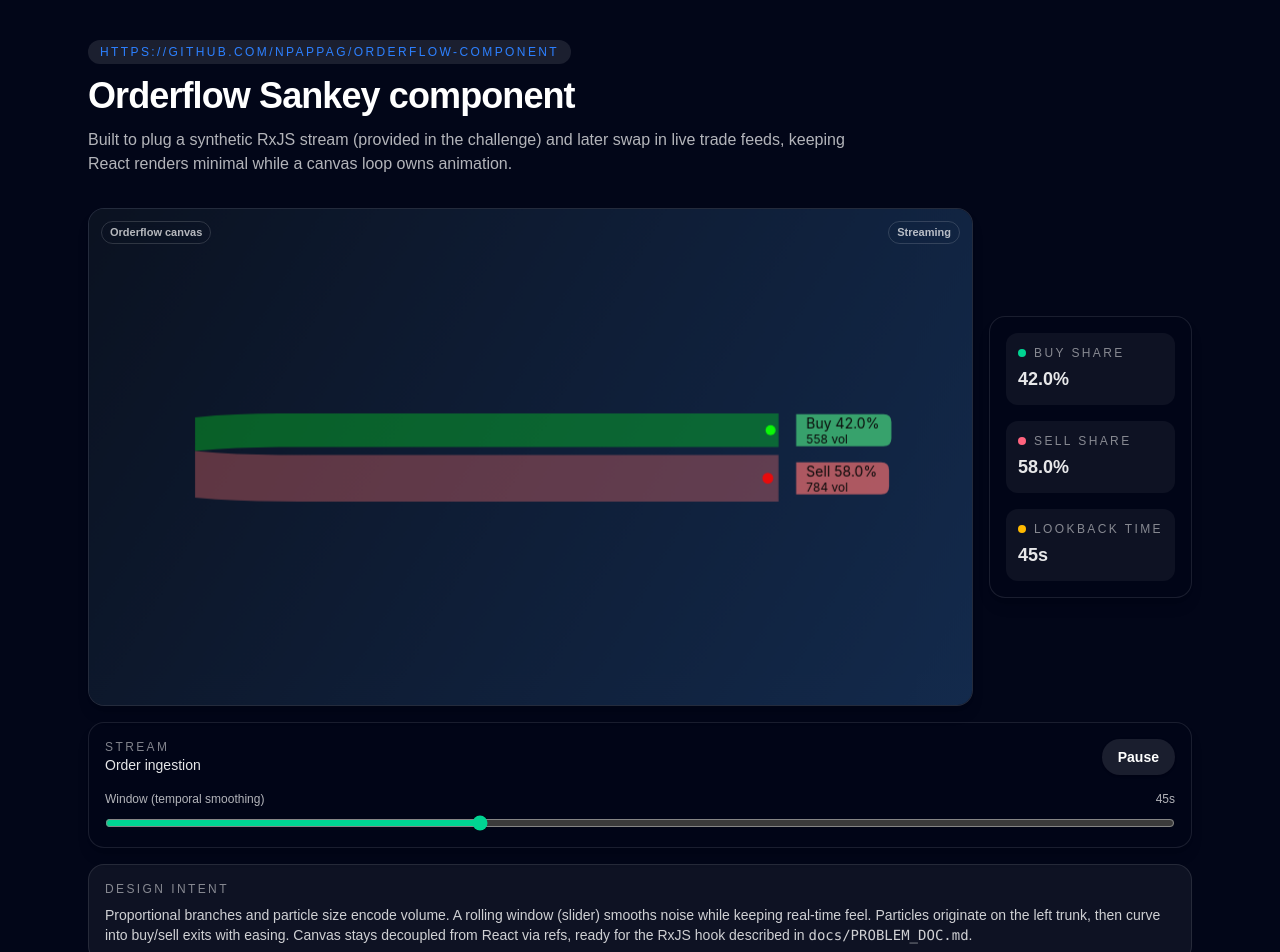
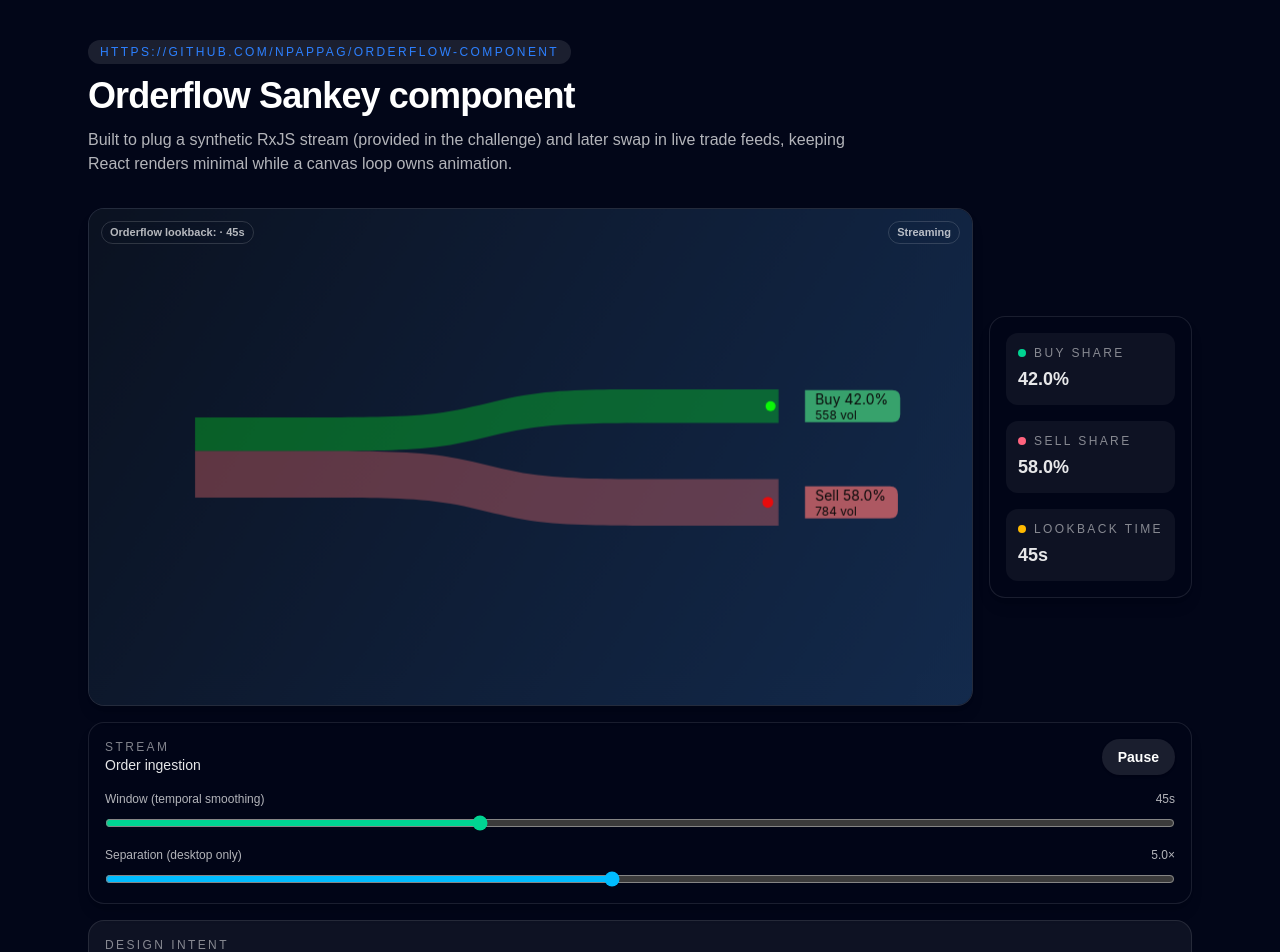
Before and after one commit to NpappaG/orderflow-component, a Next.js app: page / in a window 1280 px wide. Shown: the top 952 px of the page. Built offline with nearby package versions, Linux system fonts and the light colour scheme.

Commit message:
Use sigmoid math so the first 1/4 they appear flush, next 2/4th is separating on sigmoid, and last 1/4 is flat again

```diff
--- a/app/page.tsx
+++ b/app/page.tsx
@@ -12,6 +12,7 @@ const demoBuyShare = 0.58;
 export default function Home() {
   const [streaming, setStreaming] = useState(true);
   const [windowSeconds, setWindowSeconds] = useState(45);
+  const [separationScale, setSeparationScale] = useState(5);
   const [stats, setStats] = useState<OrderflowStats>({
     buyShare: demoBuyShare,
     sellShare: 1 - demoBuyShare,
@@ -47,9 +48,10 @@ export default function Home() {
             <div className="flex flex-col items-center gap-4 md:flex-row md:items-center">
               <div className="aspect-[16/9] w-full md:flex-1">
                 <OrderFlowCanvas
-                  label="Orderflow canvas"
+                  label="Orderflow lookback:"
                   streaming={streaming}
                   windowSeconds={windowSeconds}
+                  separationScale={separationScale}
                   onStatsChange={(next) => setStats(next)}
                 />
               </div>
@@ -65,6 +67,8 @@ export default function Home() {
                 onToggleStreaming={() => setStreaming((s) => !s)}
                 windowSeconds={windowSeconds}
                 onWindowChange={setWindowSeconds}
+                separationScale={separationScale}
+                onSeparationChange={setSeparationScale}
               />
             </div>
             <div className="rounded-2xl border border-white/10 bg-white/5 p-4 text-sm text-white/80">
--- a/components/orderflow/FlowControls.tsx
+++ b/components/orderflow/FlowControls.tsx
@@ -5,6 +5,8 @@ type FlowControlsProps = {
   onToggleStreaming: () => void;
   windowSeconds: number;
   onWindowChange: (value: number) => void;
+  separationScale?: number;
+  onSeparationChange?: (value: number) => void;
 };
 
 export function FlowControls({
@@ -12,6 +14,8 @@ export function FlowControls({
   onToggleStreaming,
   windowSeconds,
   onWindowChange,
+  separationScale,
+  onSeparationChange,
 }: FlowControlsProps) {
   return (
     <div className="flex flex-col gap-4 rounded-2xl border border-white/10 bg-slate-950/80 p-4 text-sm shadow-lg">
@@ -44,6 +48,22 @@ export function FlowControls({
           className="accent-emerald-400"
         />
       </div>
+
+      <div className="hidden flex-col gap-2 md:flex">
+        <div className="flex items-center justify-between text-xs text-white/70">
+          <span>Separation (desktop only)</span>
+          <span>{(separationScale ?? 1).toFixed(1)}×</span>
+        </div>
+        <input
+          type="range"
+          min={0.5}
+          max={10}
+          step={0.1}
+          value={separationScale ?? 1}
+          onChange={(e) => onSeparationChange?.(Number(e.target.value))}
+          className="accent-sky-400"
+        />
+      </div>
     </div>
   );
 }
--- a/components/orderflow/OrderFlowCanvas.tsx
+++ b/components/orderflow/OrderFlowCanvas.tsx
@@ -30,7 +30,7 @@ const totalFlowHeight = 80; // combined stack height (pixels) at origin
 const minBandHeight = 6;
 const maxParticles = 400;
 const emaAlpha = 0.2; // smoothing for branch thickness
-const ribbonSamples = 28;
+const ribbonSamples = 80;
 
 type FlowGeometry = {
   origin: { x: number; y: number };
@@ -40,6 +40,12 @@ type FlowGeometry = {
 };
 
 const easeOutCubic = (t: number) => 1 - Math.pow(1 - t, 3);
+const sigmoidNormalized = (t: number) => {
+  const sig = (x: number) => 1 / (1 + Math.exp(-10 * (x - 0.5)));
+  const s0 = sig(0);
+  const s1 = sig(1);
+  return (sig(t) - s0) / (s1 - s0);
+};
 
 export function OrderFlowCanvas({
   label = "Synthetic stream",
@@ -165,17 +171,19 @@ export function OrderFlowCanvas({
 
     const cssWidth = rect.width;
     const isMobile = cssWidth < 640;
-    const leftPad = cssWidth * (isMobile ? 0.16 : 0.12);
+    const leftPad = cssWidth * (isMobile ? 0.1 : 0.12);
     const rightPad = cssWidth * (isMobile ? 0.28 : 0.22); // reserve space for chips
     const originX = leftPad;
-    const endX = Math.max(originX + 100, cssWidth - rightPad);
+    const endX = Math.max(originX + 120, cssWidth - rightPad);
     const span = endX - originX;
+    const baseSeparation = Math.max(8, totalFlowHeight * 0.14); // pixels
+    const separationMax = baseSeparation * separationScale;
 
     geometryRef.current = {
       origin: { x: originX, y: rect.height * 0.5 },
       endX,
       separationX: span * 0.2, // short ramp to reach full separation
-      separationMax: totalFlowHeight * 0.1 * separationScale, // ~10% gap of total stack height
+      separationMax,
     };
   };
 
@@ -184,8 +192,15 @@ export function OrderFlowCanvas({
     if (!geom) return null;
     const { origin, endX, separationX, separationMax } = geom;
     const x = origin.x + (endX - origin.x) * t;
-    const tSep = Math.max(0, Math.min(1, (x - origin.x) / separationX));
-    const sep = Math.min(separationMax, easeOutCubic(tSep) * separationMax);
+    // Piecewise: 0-0.25 glued, 0.25-0.75 sigmoid fan-out, 0.75-1 constant separation
+    let sep = 0;
+    if (t >= 0.25 && t <= 0.75) {
+      const localT = (t - 0.25) / 0.5; // 0..1 over middle span
+      const eased = sigmoidNormalized(localT);
+      sep = eased * separationMax;
+    } else if (t > 0.75) {
+      sep = separationMax;
+    }
 
     const hBuy = Math.max(minBandHeight, totalFlowHeight * buyShare);
     const hSell = Math.max(minBandHeight, totalFlowHeight - hBuy);
@@ -251,8 +266,8 @@ export function OrderFlowCanvas({
     ctx.fill();
 
     // Overlay stats chips near ribbons
-    const midSample = calcEdgesAt(0.4, buyShare);
-    if (midSample) {
+    const tipSample = calcEdgesAt(1, buyShare);
+    if (tipSample) {
       const formatter = new Intl.NumberFormat(undefined, {
         style: "percent",
         minimumFractionDigits: 1,
@@ -306,11 +321,11 @@ export function OrderFlowCanvas({
         ctx.restore();
       };
 
-      const buyY = midSample.buyCenter;
-      const sellY = midSample.sellCenter;
+      const buyY = tipSample.buyCenter;
+      const sellY = tipSample.sellCenter;
       const cssWidth = ctx.canvas.width / (window.devicePixelRatio || 1);
-      const chipX =
-        (geometryRef.current?.endX ?? midSample.x) + cssWidth * 0.02;
+      const tipX = geometryRef.current?.endX ?? tipSample.x;
+      const chipX = tipX + cssWidth * 0.03;
       drawChip(
         chipX,
         buyY,
@@ -396,12 +411,17 @@ export function OrderFlowCanvas({
     };
   }, []);
 
+  useEffect(() => {
+    // Recompute geometry when separation changes (desktop control)
+    resize();
+  }, [separationScale]);
+
   return (
     <div className="relative h-full w-full overflow-hidden rounded-2xl border border-white/10 bg-slate-900/80 shadow-lg">
       <canvas ref={canvasRef} className="h-full w-full" />
       <div className="pointer-events-none absolute inset-x-3 top-3 flex items-center justify-between text-[11px] font-semibold text-white/70">
         <span className="rounded-full border border-white/15 px-2 py-[2px] backdrop-blur-sm">
-          {label}
+          {label} · {windowSeconds}s
         </span>
         <span className="rounded-full border border-white/15 px-2 py-[2px] backdrop-blur-sm">
           {streaming ? "Streaming" : "Paused"}
```
